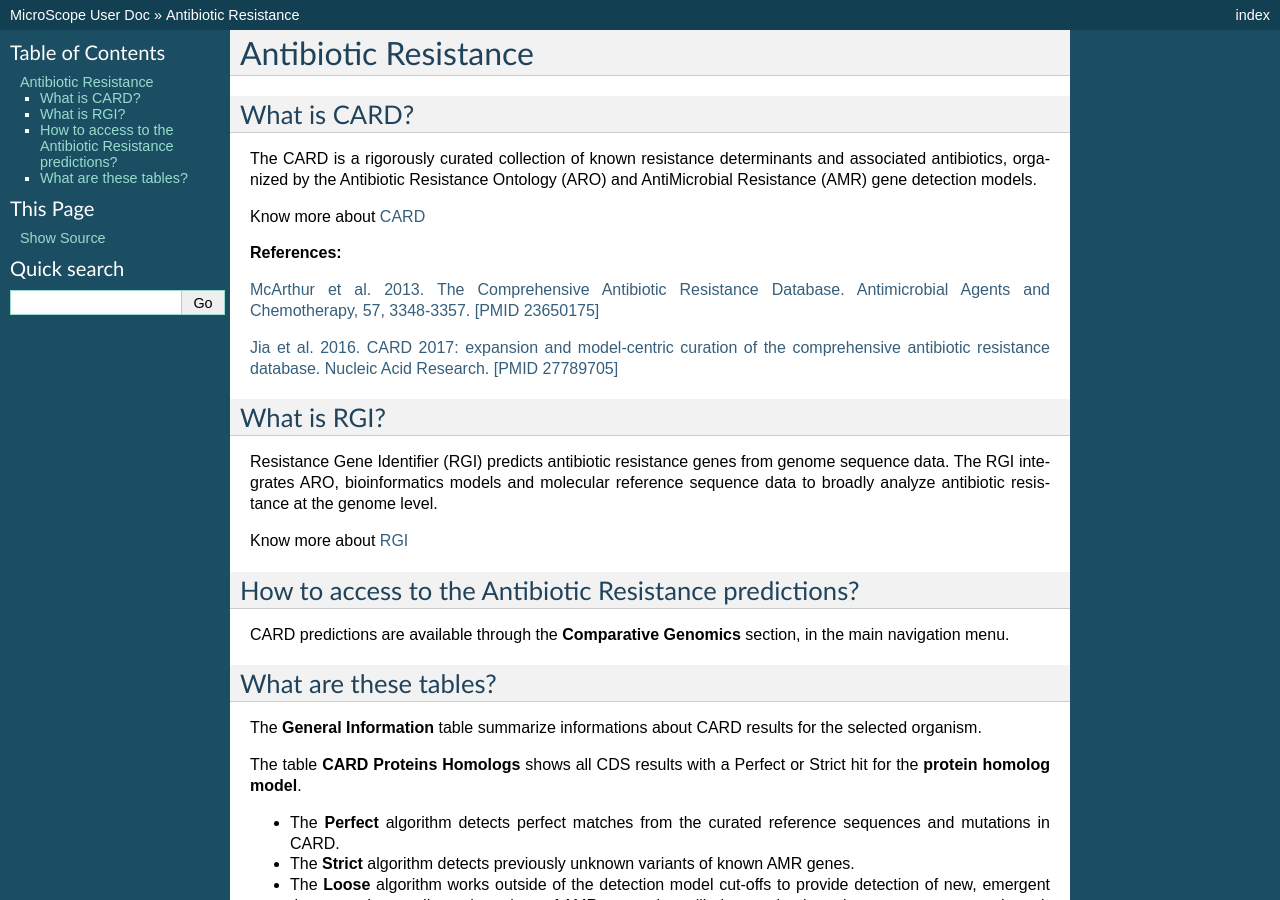
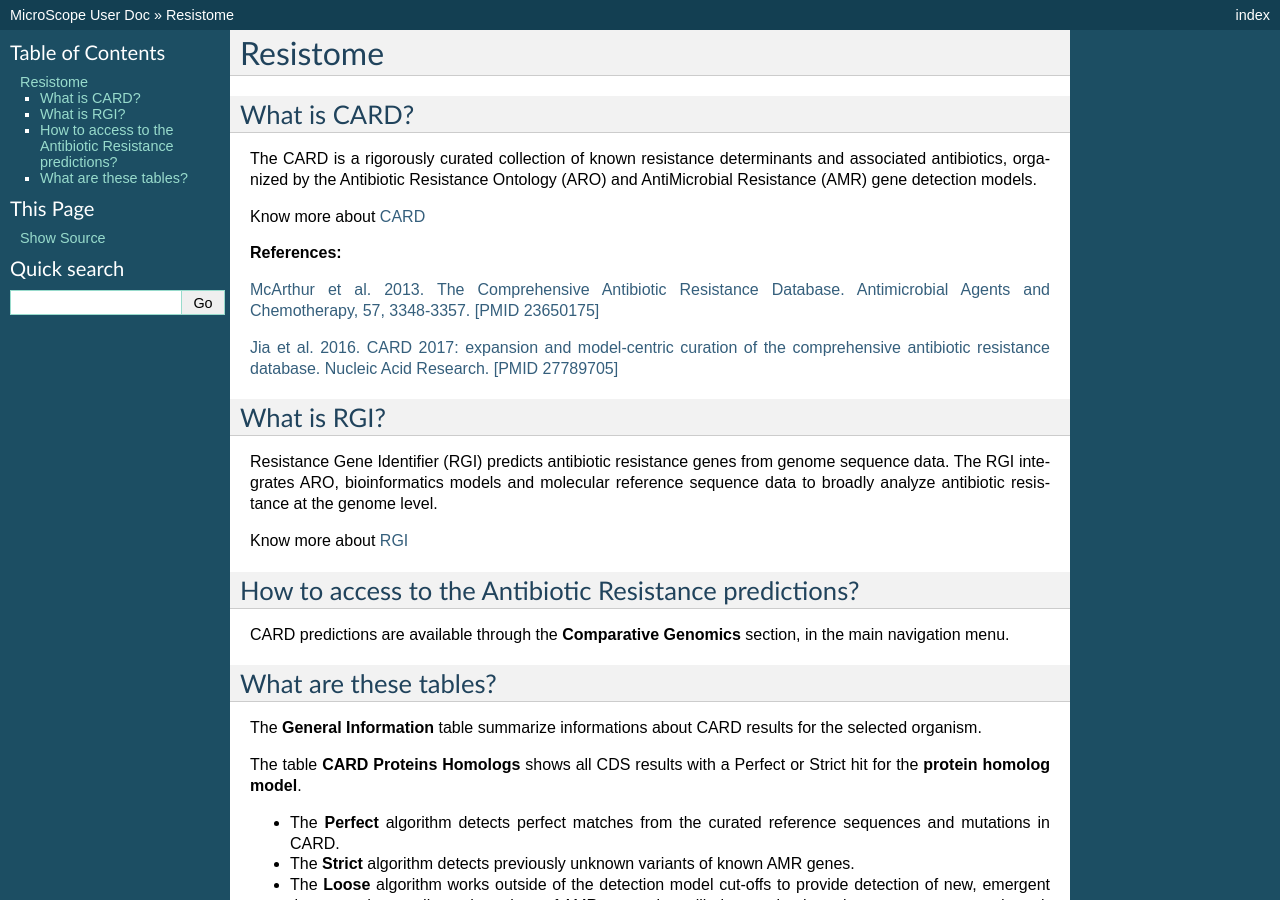
Before and after one commit to labgem/microscope-user-doc, a Sphinx documentation site: the page built from docs/content/compgenomics/card.rst, in a window 1280 px wide and 900 px high. Built offline with Sphinx 7.4.7, drawn with Linux system fonts in a browser that asks for light colours; formulas are drawn with MathJax 3; pages that are not in the unit, such as notebooks, are missing from menus; some of the changed text lies outside the part shown.

Commit message:
Update card.rst

```diff
--- a/docs/content/compgenomics/card.rst
+++ b/docs/content/compgenomics/card.rst
@@ -1,5 +1,5 @@
 ######################
-Antibiotic Resistance
+Resistome
 ######################
 
 What is CARD?
```
